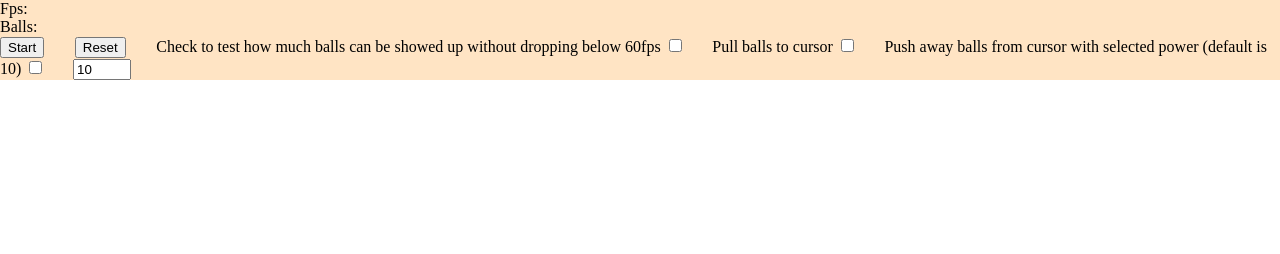
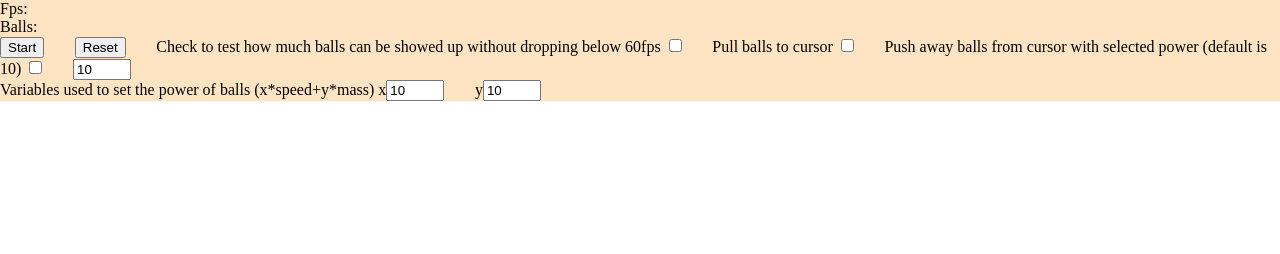
Before and after one commit to PWidla/wseiJs, a plain HTML site: page lab6/index.html in a window 1280 px wide. Drawn offline with Linux system fonts and the light colour scheme.

Commit message:
Update index.html

```diff
--- a/lab6/index.html
+++ b/lab6/index.html
@@ -25,6 +25,12 @@
       Push away balls from cursor with selected power (default is 10)
       <input type="checkbox" name="pushBalls" id="push-balls-checkbox" />
       <input type="number" id="push-pull-balls-power" value="10" />
+
+      <br />
+
+      Variables used to set the power of balls (x*speed+y*mass)
+      x<input type="number" id="x-value" value="10" />
+      y<input type="number" id="y-value" value="10" />
     </div>
     <canvas></canvas>
   </body>
```
